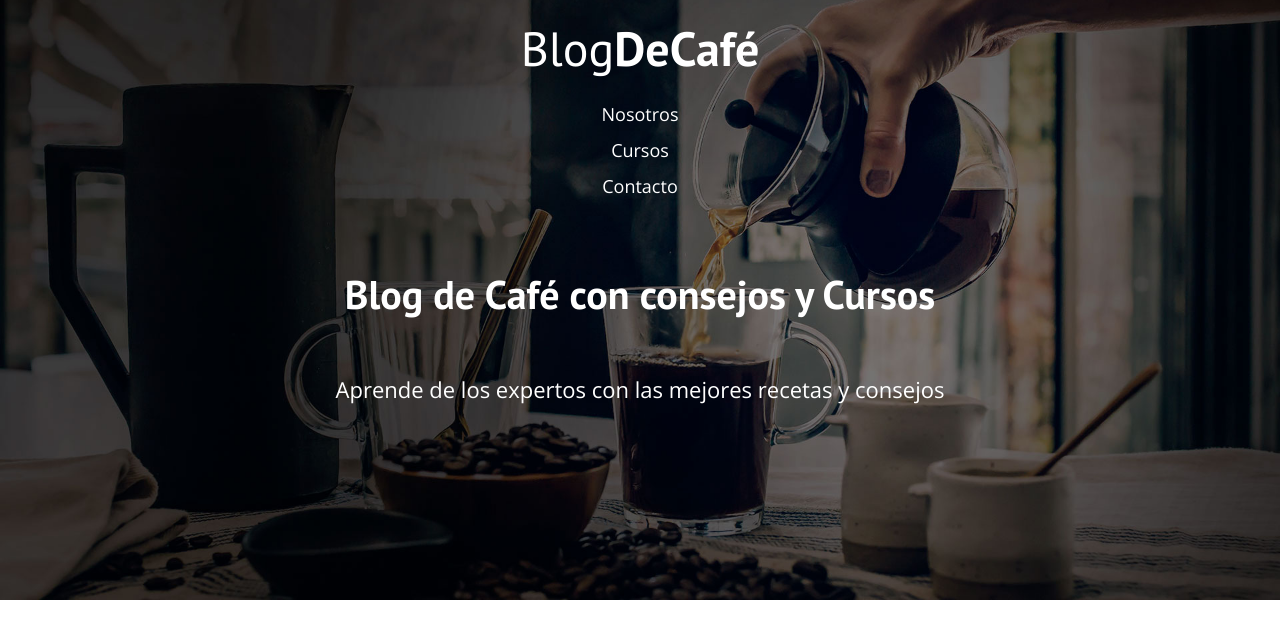
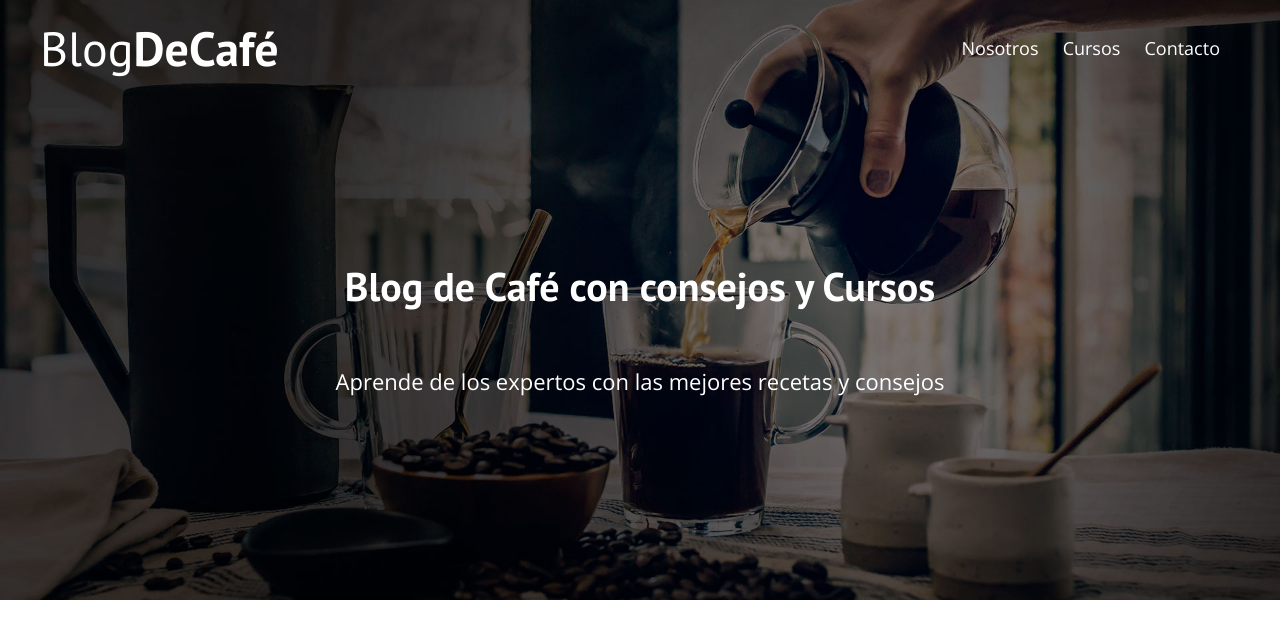
Before and after one commit to AlejandraBarrachina23/WEB-BlogCafe, a plain HTML site: page index.html in a window 1280 px wide. Drawn offline with nearby package versions, Linux system fonts and the light colour scheme.

Commit message:
Sección I - MediaQueries

```diff
--- a/css/style.css
+++ b/css/style.css
@@ -54,6 +54,18 @@ h4{
   margin:0;
 }
 
+/*HEADER*/
+
+@media (min-width:768px){
+
+  .barra{
+    display: flex;
+    justify-content: space-between;
+    align-items: center;
+
+  }
+
+}
 .site-header{
 
   background-image:url(../img/banner.jpg);
@@ -68,6 +80,7 @@ h4{
 
   text-decoration: none;
   color:#fff;
+
 }
 
 .site-header h1{
@@ -91,6 +104,20 @@ h4{
   font-size:1.8rem;
 
 }
+
+@media (min-width:768px) {
+
+  .navegacion a{
+
+    display: inline;
+    margin-right:2rem;
+
+  }
+
+  .navegacion:last-of-type{
+    margin:0;
+  }
+}
   /**/
 
   .texto-header{
@@ -101,6 +128,15 @@ h4{
 
   }
 
+  @media (min-width:768px){
+
+    .texto-header{
+
+      margin-top:15rem;
+    }
+
+  }
+
   .texto-header p{
 
     font-size: 2.2rem;
```
